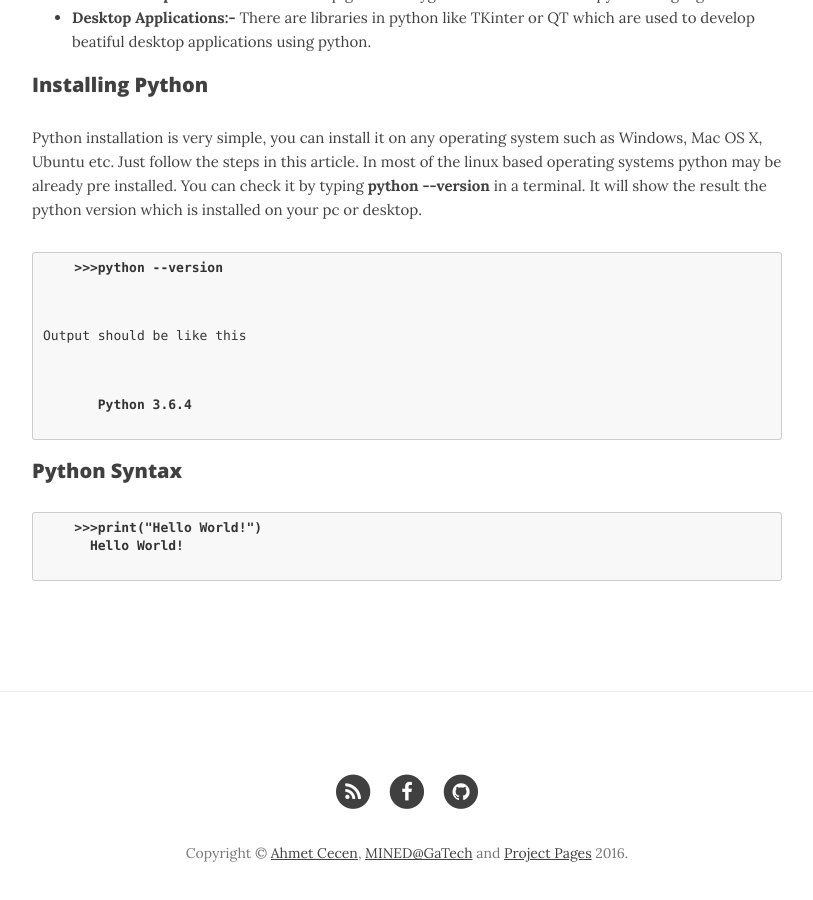
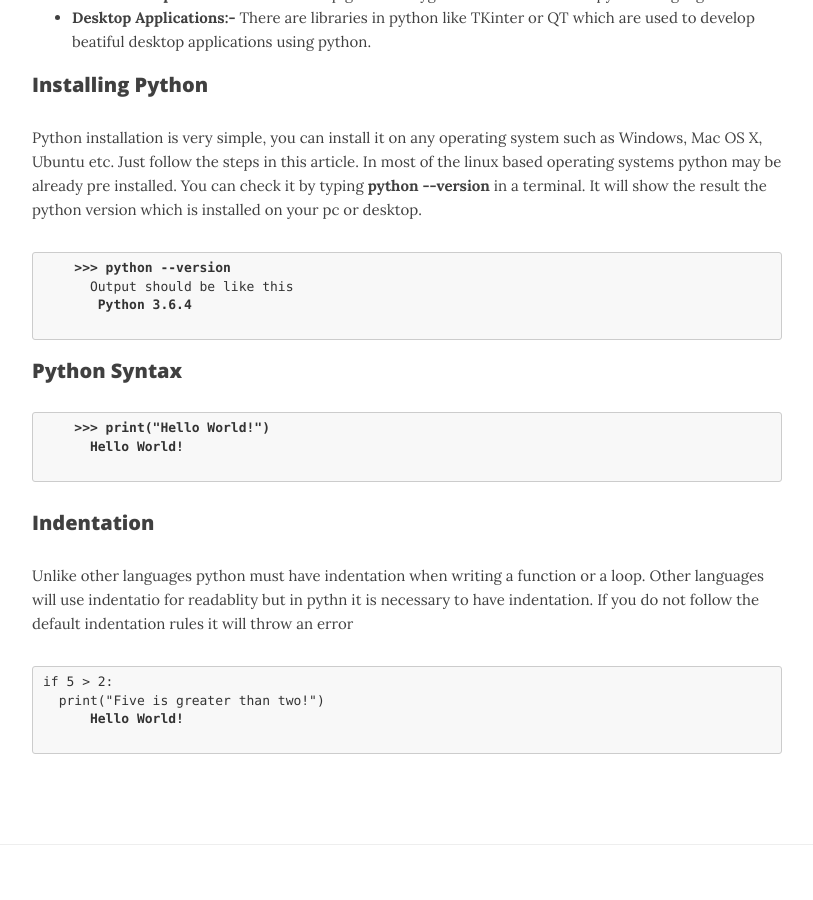
Before and after one commit to sivakrishna383/sivakrishna383.github.io, a Jekyll site: the page built from pages/introduction2.md, in a window 1280 px wide and 900 px high, scrolled down 887 px. Shown: the whole window, without its empty margins (233-1046 px from the left). Built offline with Jekyll 4.4.1, drawn with Linux system fonts in a browser that asks for light colours; nearby versions of some CDN libraries.

Commit message:
Update introduction2.md

```diff
--- a/pages/introduction2.md
+++ b/pages/introduction2.md
@@ -50,14 +50,20 @@ description: "Introduction to the python programming language"
       </ul>
       <h3>Installing Python</h3>
       <p>Python installation is very simple, you can install it on any operating system such as Windows, Mac OS X, Ubuntu etc. Just follow the steps in this article<a href="https://realpython.com/installing-python/"></a>. In most of the linux based operating systems python may be already pre installed. You can check it by typing <b>python --version</b> in a terminal. It will show the result the python version which is installed on your pc or desktop.</p>
-      <figure class="highlight"><pre><code class="language-python" data-lang="python">    <span class="kn">>>>python --version</span>
-      <p>Output should be like this</p>
+      <figure class="highlight"><pre><code class="language-python" data-lang="python">    <span class="kn">>>> python --version</span>
+      <span>Output should be like this</span>
       <span class="kn"> Python 3.6.4</span>
     </code></pre></figure>
     <h3>Python Syntax</h3>
     <p>
-	<figure class="highlight"><pre><code class="language-python" data-lang="python">    <span class="kn">>>>print("Hello World!")</span>
+	<figure class="highlight"><pre><code class="language-python" data-lang="python">    <span class="kn">>>> print("Hello World!")</span>
       <span class="kn">Hello World!</span>
     </code></pre></figure>
    </p>
+   <h3>Indentation</h3>
+   <p>Unlike other languages python must have indentation when writing a function or a loop. Other languages will use indentatio for readablity but in pythn it is necessary to have indentation. If you do not follow the default indentation rules it will throw an error</p>
+   <figure class="highlight"><pre><code class="language-python" data-lang="python">if 5 > 2:
+&nbsp;&nbsp;print("Five is greater than two!")<span class="kn"></span>
+      <span class="kn">Hello World!</span>
+    </code></pre></figure>
   </div>
```
